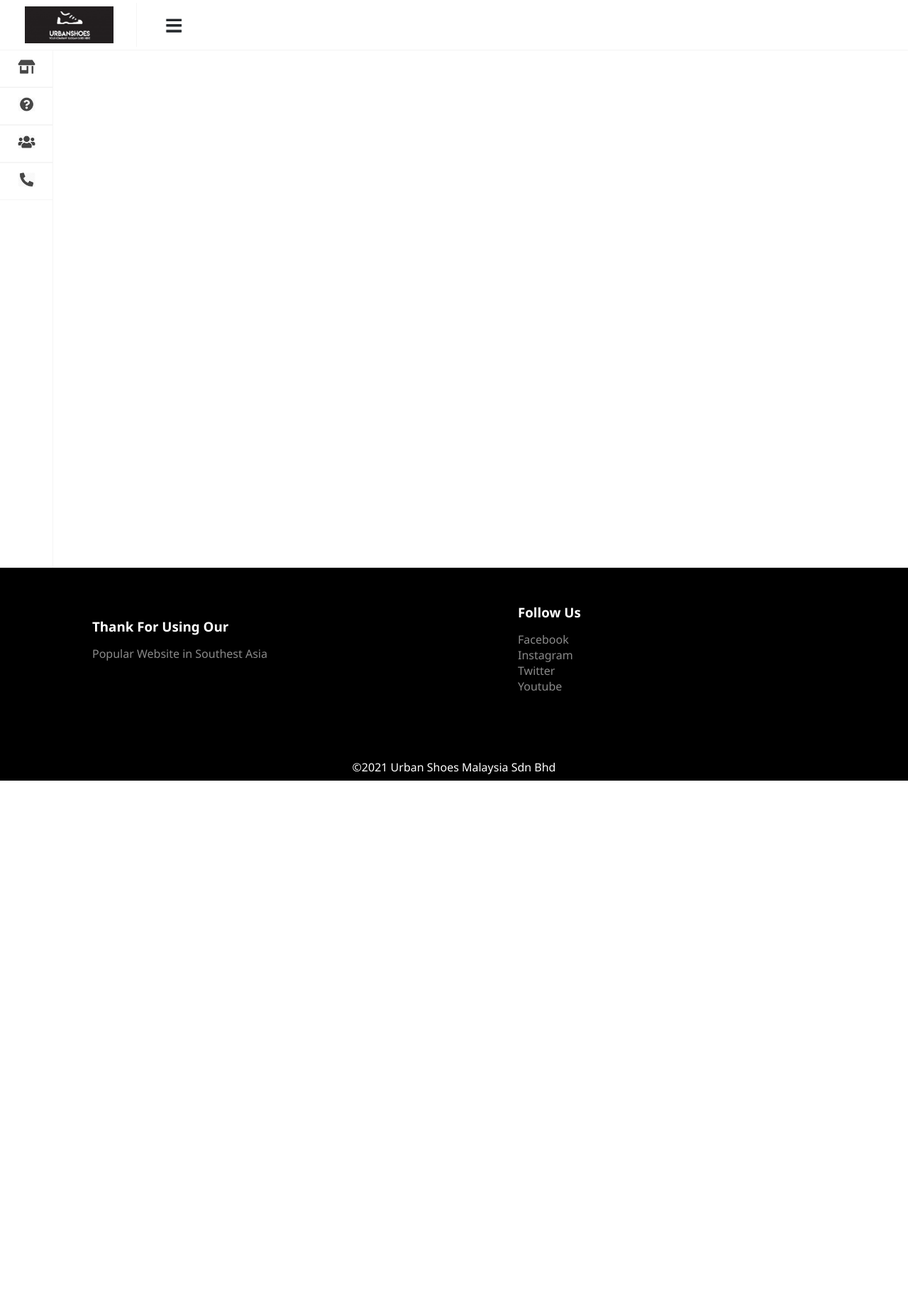
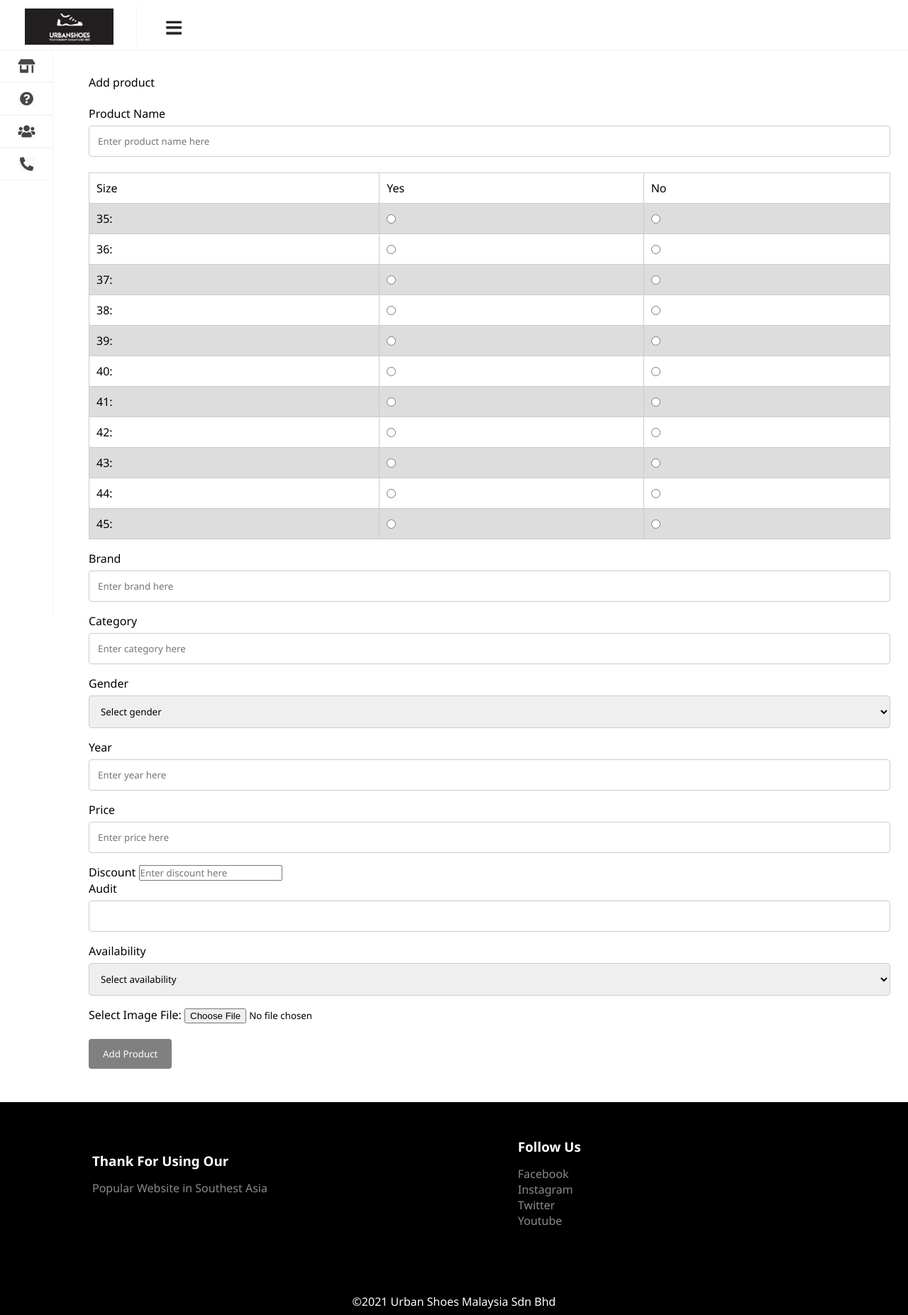
Before and after one commit to Heavenlyyyyy/shoe-ecommerce-website, a PHP site: page /addProducts.php in a window 1280 px wide. Shown: the part 30-1883 px from the top of the page at 71% size. Before the commit the page ends 1130 px from the top, so only its background shows below. Run offline with PHP 8.4, Linux system fonts and the light colour scheme; data that the repository does not hold is empty.

Commit message:
Update addProducts.php

```diff
--- a/addProducts.php
+++ b/addProducts.php
@@ -1,3 +1,13 @@
+<?php
+    if(!isset($_SESSION) ){
+        session_start(); }
+
+    include('session.php');
+    require_once('debug.php');
+    include('db_config.php');
+    $conn = mysqli_connect($servername, $username, $password, $db);
+?>
+
 <!DOCTYPE html>
 <html lang="en">
 
@@ -78,6 +88,118 @@
             <div class="container">
                 <div class="content">
 
+        <caption>Add product</caption> <br><br>
+        <form action="addProductsScript.php" method="post" enctype="multipart/form-data">
+            <label for="prod_name">Product Name</label>
+            <input type="text" placeholder="Enter product name here" name="prod_name" required><br>
+
+            <table border="1px">
+                <tr>
+                    <td>Size</td>
+                    <td>Yes</td>
+                    <td>No</td>
+                </tr>
+                <tr>                          <!-- if not selected then use default 0-->
+                    <td>35: </td>
+                    <td><input type="radio" id="s35" name="prod_s35" value="1" required></td>
+                    <td><input type="radio" id="s35" name="prod_s35" value="0" required></td>
+                </tr>
+                <tr>
+                    <td>36: </td>
+                    <td><input type="radio" id="s36" name="prod_s36" value="1" required></td>
+                    <td><input type="radio" id="s36" name="prod_s36" value="0" required></td>
+                </tr>
+                <tr>
+                    <td>37: </td>
+                    <td><input type="radio" id="s37" name="prod_s37" value="1" required></td>
+                    <td><input type="radio" id="s37" name="prod_s37" value="0" required></td>
+                </tr>
+                <tr>
+                    <td>38: </td>
+                    <td><input type="radio" id="s38" name="prod_s38" value="1" required></td>
+                    <td><input type="radio" id="s38" name="prod_s38" value="0" required></td>
+                </tr>
+                <tr>
+                    <td>39: </td>
+                    <td><input type="radio" id="s39" name="prod_s39" value="1" required></td>
+                    <td><input type="radio" id="s39" name="prod_s39" value="0" required></td>
+                </tr>
+                <tr>
+                    <td>40: </td>
+                    <td><input type="radio" id="s40" name="prod_s40" value="1" required></td>
+                    <td><input type="radio" id="s40" name="prod_s40" value="0" required></td>
+                </tr>
+                <tr>
+                    <td>41: </td>
+                    <td><input type="radio" id="s41" name="prod_s41" value="1" required></td>
+                    <td><input type="radio" id="s41" name="prod_s41" value="0" required></td>
+                </tr>
+                <tr>
+                    <td>42: </td>
+                    <td><input type="radio" id="s42" name="prod_s42" value="1" required></td>
+                    <td><input type="radio" id="s42" name="prod_s42" value="0" required></td>
+                </tr>
+                <tr>
+                    <td>43: </td>
+                    <td><input type="radio" id="s43" name="prod_s43" value="1" required></td>
+                    <td><input type="radio" id="s43" name="prod_s43" value="0" required></td>
+                </tr>
+                <tr>
+                    <td>44: </td>
+                    <td><input type="radio" id="s44" name="prod_s44" value="1" required></td>
+                    <td><input type="radio" id="s44" name="prod_s44" value="0" required></td>
+                </tr>
+                <tr>
+                    <td>45: </td>
+                    <td><input type="radio" id="s45" name="prod_s45" value="1" required></td>
+                    <td><input type="radio" id="s45" name="prod_s45" value="0" required></td>
+                </tr>
+            </table>
+
+            <label for="prod_brand">Brand</label>
+            <input type="text" placeholder="Enter brand here" name="prod_brand" required><br>
+
+            <label for="prod_category">Category</label>
+            <input type="text" placeholder="Enter category here" name="prod_category" required><br>
+
+            <label for="prod_gender">Gender</label>
+            <select name="prod_gender" required>
+                <option value="" disabled selected>Select gender</option>
+                <option value="M">Male</option>
+                <option value="F">Female</option>
+                <option value="K">Kids</option>
+            </select><br>
+
+            <label for="prod_year">Year</label>
+            <input type="text" placeholder="Enter year here" name="prod_year" required>
+            <br>
+
+            <label for="prod_price">Price</label>
+            <input type="text" placeholder="Enter price here" name="prod_price" required>
+            <br>
+
+            <label for="prod_discount">Discount</label>
+            <input type="number" placeholder="Enter discount here" name="prod_discount" required>
+            <br>
+
+            <label for="prod_audit">Audit</label>
+            <input type="text" name="prod_audit" value="<?php echo $retrieve_admin_audit; ?>" readonly>
+            <br>
+
+            <label for="prod_availability">Availability</label>
+            <select name="prod_availability" required>
+                <option value="" disabled selected>Select availability</option>
+                <option value="1">Available</option>
+                <option value="0">Unavailable</option>
+            </select><br>
+
+            <label for="prd_image">Select Image File:</label>
+            <input type="file" name="prod_image" required>
+            <br><br>
+
+            <button type="submit" name="submit" >Add Product</button><br><br>
+        </form>
+
                 </div>
             </div>
         </div>
```
